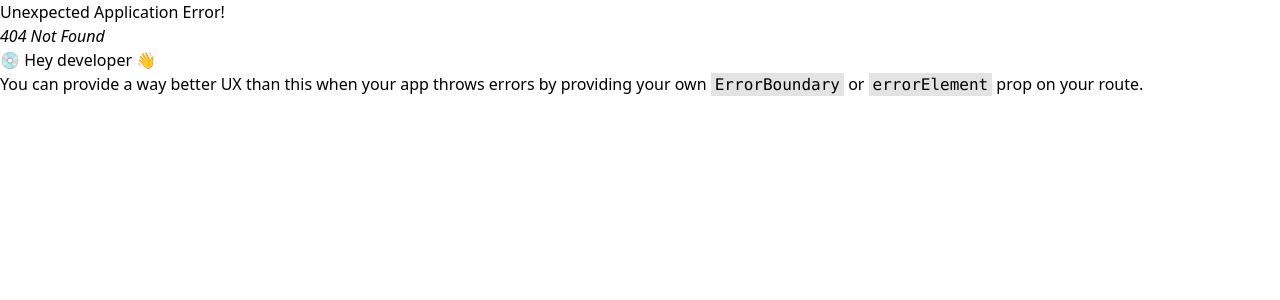
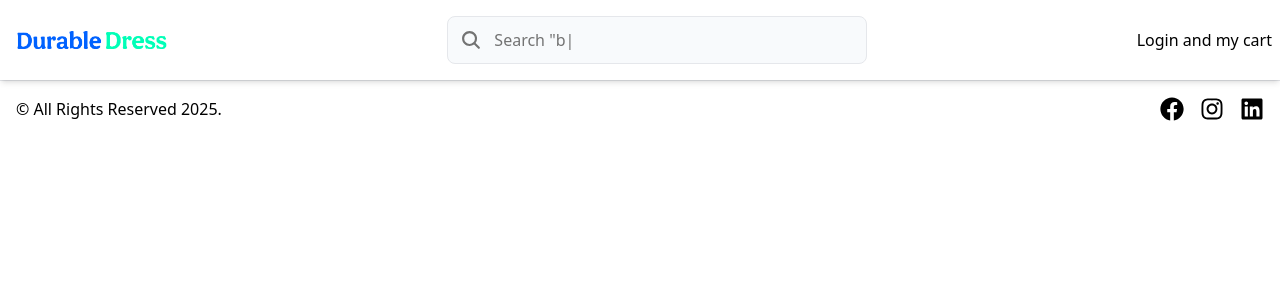
Before and after one commit to ssblucky7/e-shop, a React (Vite) app in the folder client/: page /Search in a window 1280 px wide. Before the commit this address had no page. Shown: the top 300 px of the page. Built offline with nearby package versions, Linux system fonts and the light colour scheme.

Commit message:
searchPage.jsx(Create),search.jsx,index.jsx

```diff
--- a/client/package.json
+++ b/client/package.json
@@ -13,7 +13,8 @@
     "react": "^18.3.1",
     "react-dom": "^18.3.1",
     "react-icons": "^5.4.0",
-    "react-router-dom": "^7.0.2"
+    "react-router-dom": "^7.0.2",
+    "react-type-animation": "^3.2.0"
   },
   "devDependencies": {
     "@eslint/js": "^9.15.0",
--- a/client/src/components/Header.jsx
+++ b/client/src/components/Header.jsx
@@ -31,9 +31,7 @@ const Header = () => {
 
        {/**Search */}
        <div >
-        <div>
-
-        </div>
+          <Search/>
        </div>
 
 
--- a/client/src/components/Search.jsx
+++ b/client/src/components/Search.jsx
@@ -1,13 +1,49 @@
 import React from 'react'
 import { IoSearch } from "react-icons/io5";
+import { TypeAnimation } from 'react-type-animation';
 
 
 const Search = () => {
   return (
-   <div className='W-full bg-red-500 min-w-[420px] h-12 rounded-lg border p-hidden'>
-    <button className='flex justify-center items-center h-full p-3 text-neutral-600'>
-    <IoSearch size={22}/>
+   <div className='W-full min-w-[300px] lg:min-w-[420px] h-12 rounded-lg border overflow-hidden flex items-center text-neutral-500 bg-slate-50'>
+    <button className='flex justify-center items-center h-full p-3'>
+      <IoSearch size={22}/>
     </button>
+    <div>
+    <TypeAnimation
+      sequence={[
+        // Same substring at the start will only be typed out once, initially
+        'Search "sweater"',
+        1000, // wait 1s before replacing "Mice" with "Hamsters"
+        'Search "pant"',
+        1000,
+       'Search "jacket"',
+        1000,
+        'Search "bodycon"',
+        1000,
+        'Search "onepiece"',
+        1000,
+        'Search "t-shirt"',
+        1000,
+        'Search "mini-skirt"',
+        1000,
+        'Search "hoodie"',
+        1000,
+        'Search "cardigan"',
+        1000,
+        'Search "bodycon"',
+        1000,
+        'Search "coat"',
+        1000,
+        'Search "track-suit"',
+        1000
+      ]}
+      wrapper="span"
+      speed={50}
+
+      repeat={Infinity}
+    />
+    </div>
 
    </div>
   )
--- /dev/null
+++ b/client/src/pages/SearchPage.jsx
@@ -0,0 +1,11 @@
+import React from 'react'
+
+constSearchPage  = () => {
+  return (
+    <div>
+      SearchPage
+    </div>
+  )
+}
+
+export default SearchPage
--- a/client/src/route/index.jsx
+++ b/client/src/route/index.jsx
@@ -1,6 +1,7 @@
 import { createBrowserRouter } from "react-router-dom"; // Import the createBrowserRouter function
 import App from "../App";
 import Home from "../pages/home"; // Import the Home component
+//import SearchPage from "../pages/SearchPage";
 
 const router = createBrowserRouter([
     {
@@ -10,6 +11,10 @@ const router = createBrowserRouter([
             {
                 path: "",
                 element: <Home/>,
+            },
+            {
+                path : "Search",
+                //element : <SearchPage/>
             }
        ]
     }
```
Also changed, not shown: 1 other file (tests, documents, lock files or other folders).
